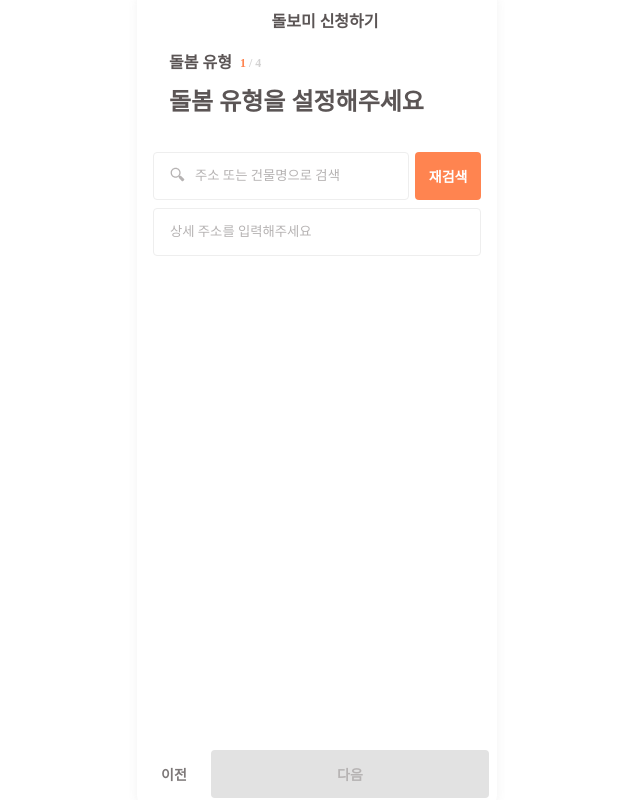
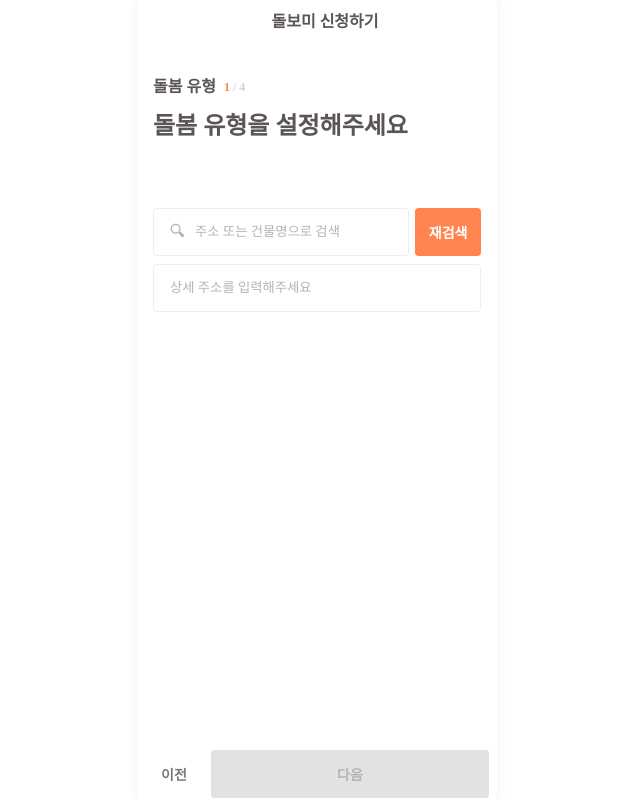
Before and after one commit to Jiho31/wanted-codestates-project-10-6-fork, a React (Create React App) app: page /apply in a window 1280 px wide. Shown: the whole page, without its empty margins (323-963 px from the left). Built offline with nearby package versions, Linux system fonts and the light colour scheme; a web font is replaced by a local one.

Commit message:
[Style] 페이지 타이틀 컴포넌트 레이아웃에 맞게 패딩 값 수정

```diff
--- a/src/components/CareSelectBoxes.jsx
+++ b/src/components/CareSelectBoxes.jsx
@@ -34,6 +34,5 @@ export default function CareSelectBoxes() {
 const BoxWrapper = styled.div`
   display: flex;
   justify-content: space-between;
-  margin-top: 32px;
   // margin: 0 16px;
 `;
--- a/src/components/PageTitle.jsx
+++ b/src/components/PageTitle.jsx
@@ -47,10 +47,10 @@ const PageTitle = () => {
   );
 };
 const Container = styled.section`
-  // width: 328px;
   width: 100%;
   height: auto;
-  padding: 0 16px;
+  padding-top: 24px;
+  padding-bottom: 32px;
   font-weight: 700;
   .top {
     width: 100%;
```
